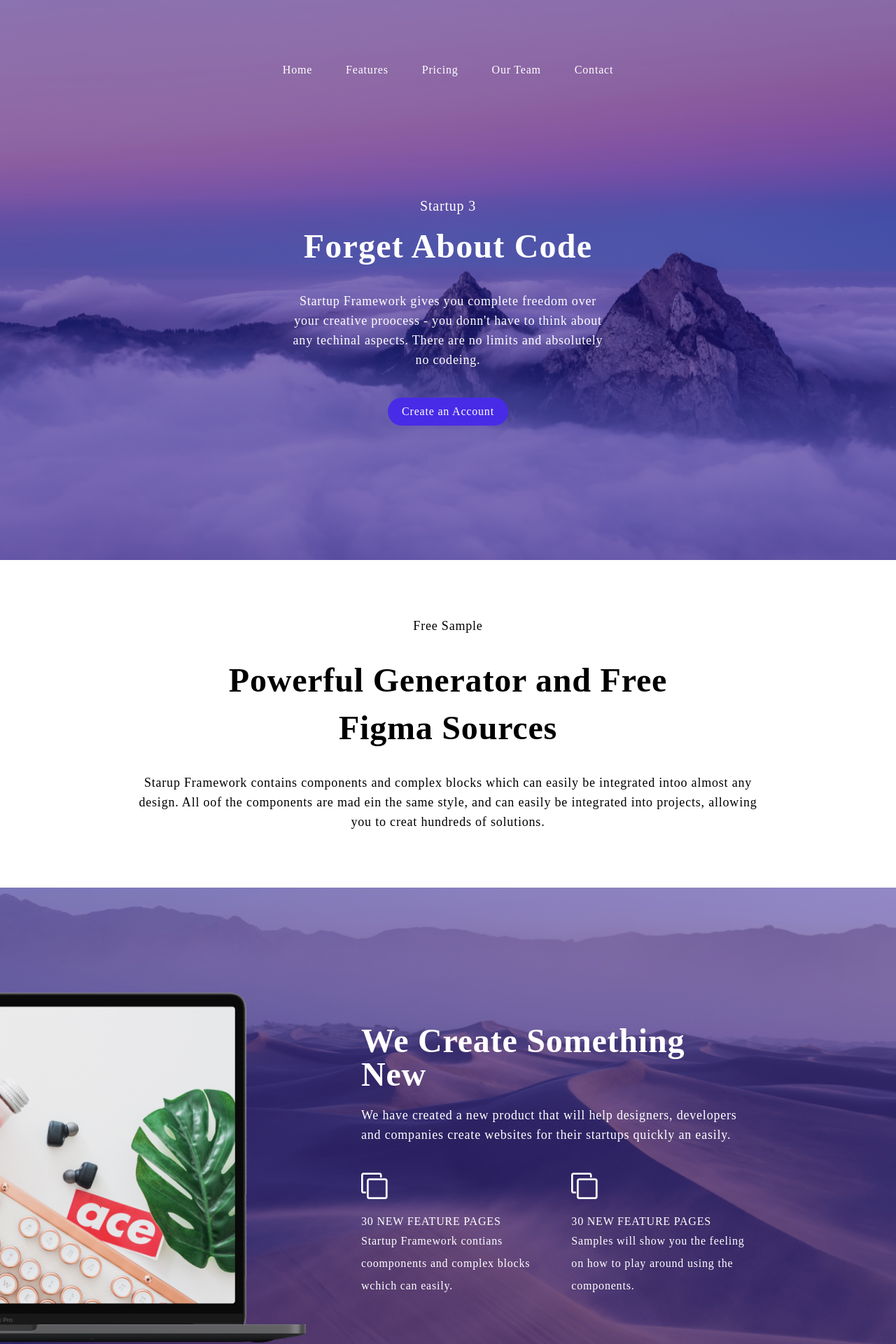
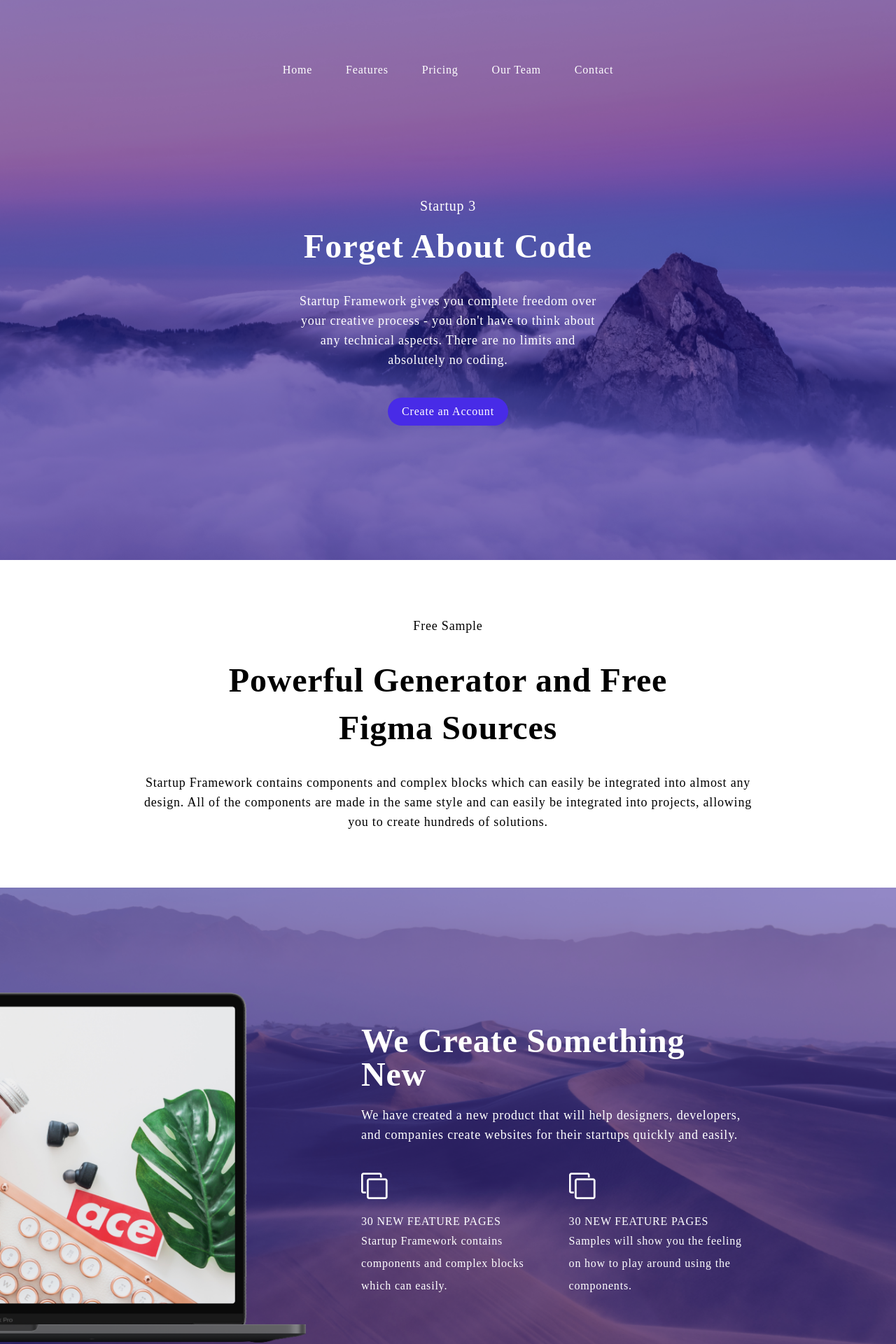
Before and after one commit to SamQueen/figma-practice, a React (Create React App) app: page / in a window 1280 px wide. Shown: the top 1920 px of the page at 70% size. Built offline with nearby package versions, Linux system fonts and the light colour scheme; the HTML template or start-up script is replaced by a standard one.

Commit message:
Changed text

```diff
--- a/src/components/PlanTable.js
+++ b/src/components/PlanTable.js
@@ -1,5 +1,6 @@
 import React from 'react'
 import Button from './Button'
+import CheckIcon from '../assets/check-icon.svg';
 
 const PlanTable = ({ name, price, includedFeatures, unincludedFeatures, show }) => {
   return (
@@ -11,13 +12,16 @@ const PlanTable = ({ name, price, includedFeatures, unincludedFeatures, show })
         <h3 className='text-2xl mb-10'>{name}</h3>
 
         <div className='flex items-baseline'>
-            <h1 className='mb-10'>${price}</h1>
-            <p className='text-lg mb-10 ml-2'> /month</p>
+            <h1 className='mb-10 ml-5 md:mr-0'>${price}</h1>
+            <p className='text-lg mb-10 ml-2'>/month</p>
         </div>
 
         <ul className='w-full text-start mb-10'>
             {includedFeatures.map((feature, index) => (
-                <li key={index} className='mb-2'>✔️ {feature}</li>
+                <li key={index} className='mb-2 flex'>
+                    <img src={CheckIcon} alt='Check Mark' className='h-4 mr-2' />
+                    {feature}
+                </li>
             ))}
 
             {unincludedFeatures.map((feature, index) => (
--- a/src/sections/ContentSection.js
+++ b/src/sections/ContentSection.js
@@ -6,7 +6,7 @@ const ContentSection = () => {
             <p className='text-lg mb-10'>Free Sample</p>
             <h1 className='font-bold mb-5 text-xl md:text-3xl xl:text-5xl'>Powerful Generator and Free</h1>
             <h1 className='font-bold mb-10 text-xl md:text-3xl xl:text-5xl'>Figma Sources</h1>
-            <p className='text-lg w-full lg:w-3/4 max-w-[1000px] mx-auto'>Starup Framework contains components and complex blocks which can easily be integrated intoo almost any design. All oof the components are mad ein the same style, and can easily be integrated into projects, allowing you to creat hundreds of solutions.</p>
+            <p className='text-lg w-full lg:w-3/4 max-w-[1000px] mx-auto'>Startup Framework contains components and complex blocks which can easily be integrated into almost any design. All of the components are made in the same style and can easily be integrated into projects, allowing you to create hundreds of solutions.</p>
     </div>
   )
 }
--- a/src/sections/FeaturesSection.js
+++ b/src/sections/FeaturesSection.js
@@ -11,14 +11,14 @@ const FeaturesSection = () => {
             <div className='text-white md:w-[60%] xl:w-[45%] ml-auto lg:mr-[10%] xl:mr-[15%] flex flex-col justify-between'>
                 <div className='text-left'>
                     <h1 className='font-bold'>We Create Something New</h1>
-                    <p className='text-lg mt-5'>We have created a new product that will help designers, developers and companies create websites for their startups quickly an easily.</p>
+                    <p className='text-lg mt-5'>We have created a new product that will help designers, developers, and companies create websites for their startups quickly and easily.</p>
                 </div>
 
                 <div className='block md:flex mt-10'>
                     <div className='text-left pr-10'>
                         <img className="mb-5" src={Icon1} alt="Icon"/>
                         <p>30 NEW FEATURE PAGES</p>
-                        <p className="mb-5 leading-loose font-extralight" >Startup Framework contians coomponents and complex blocks wchich can easily.</p>
+                        <p className="mb-5 leading-loose font-extralight" >Startup Framework contains components and complex blocks which can easily.</p>
                     </div>
 
                     <div className='text-left'>
--- a/src/sections/HeroSection.js
+++ b/src/sections/HeroSection.js
@@ -14,7 +14,7 @@ const HeroSection = () => {
 
             <p className='text-xl mt-40'>Startup 3</p>
             <h1 className='font-bold tracking-wide mt-5'>Forget About Code</h1>
-            <p className='text-lg w-full xl:w-[40%] mt-10'>Startup Framework gives you complete freedom over your creative proocess - you donn't have to think about any techinal aspects. There are no limits and absolutely no codeing.</p>
+            <p className='text-lg w-full xl:w-[40%] mt-10'>Startup Framework gives you complete freedom over your creative process - you don't have to think about any technical aspects. There are no limits and absolutely no coding.</p>
 
             <div className='mt-10'>
                 <Button
--- a/src/sections/PricingSection.js
+++ b/src/sections/PricingSection.js
@@ -1,5 +1,5 @@
-import React, { useState, useEffect, useCallback } from 'react'
-import PlanTable from '../components/PlanTable'
+import React, { useState, useEffect, useCallback } from 'react';
+import PlanTable from '../components/PlanTable';
 
 const PricingSection = () => {
     const [showTable1, setShowTable1] = useState(false);
```
Also changed, not shown: src/assets/check-icon.svg (added).
